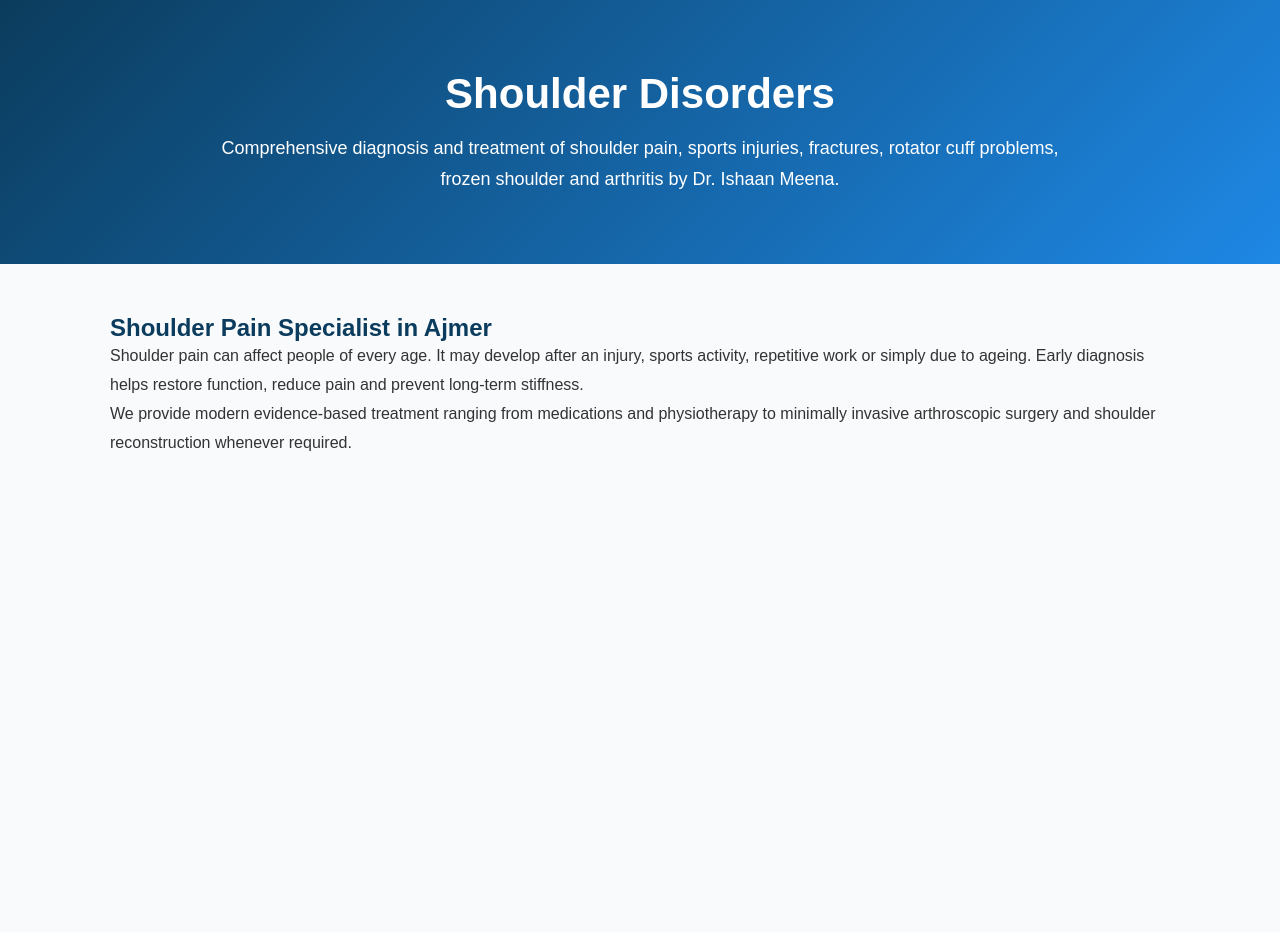
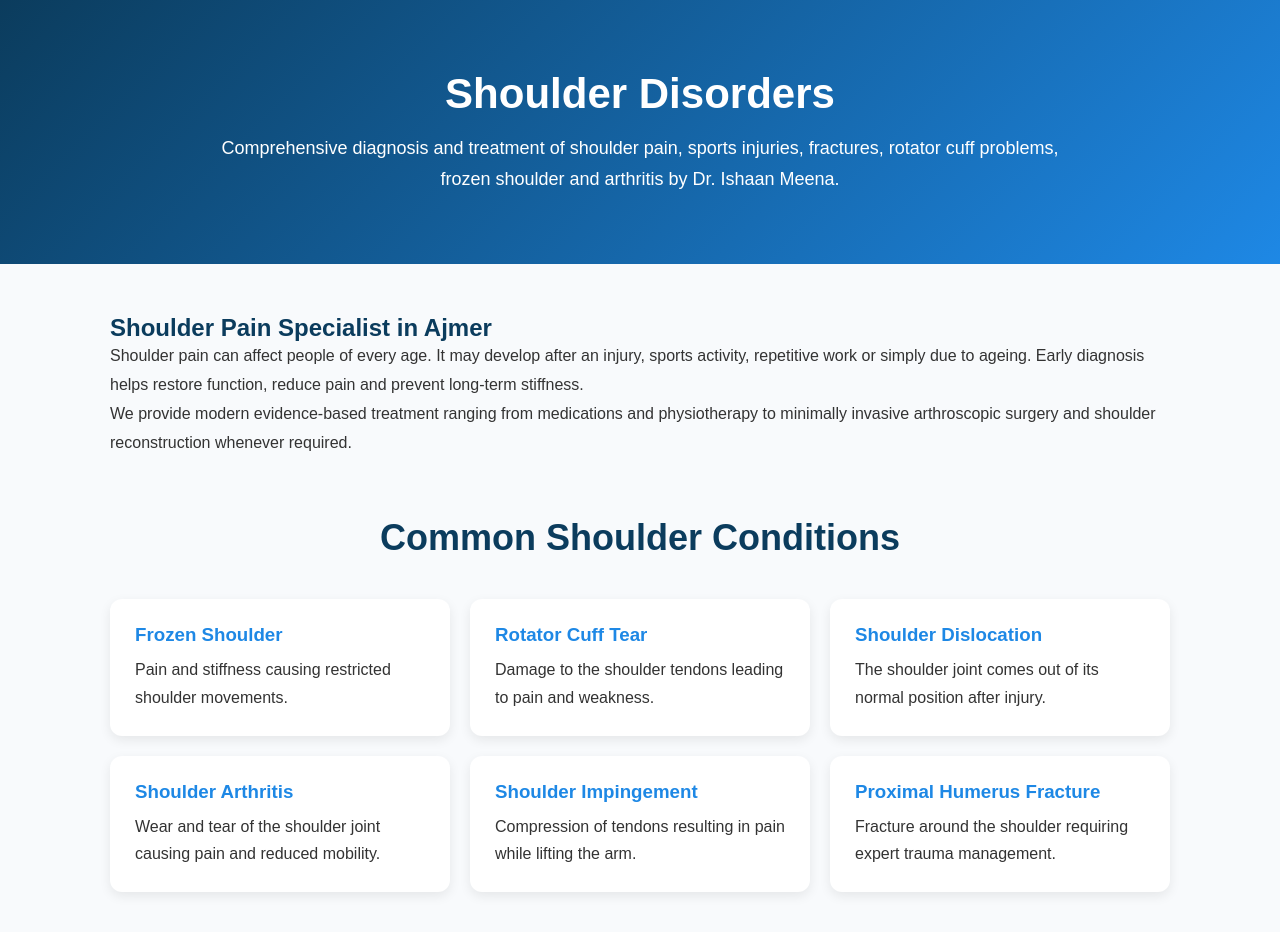
Before and after one commit to drishaanortho/drishaanortho-website, a Next.js app: page /shoulder in a window 1280 px wide. Shown: the top 932 px of the page. Before the commit the page ends 800 px from the top, so only its background shows below. Built offline with nearby package versions, Linux system fonts and the light colour scheme.

Commit message:
Update page.tsx

```diff
--- a/app/shoulder/page.tsx
+++ b/app/shoulder/page.tsx
@@ -1,3 +1,4 @@
+import ShoulderConditions from "../../components/ShoulderConditions";
 export default function ShoulderPage() {
   return (
     <main style={{ fontFamily: "Arial, sans-serif", color: "#333" }}>
@@ -53,6 +54,7 @@ export default function ShoulderPage() {
           shoulder reconstruction whenever required.
         </p>
       </section>
+      <ShoulderConditions />
     </main>
   );
 }
```
